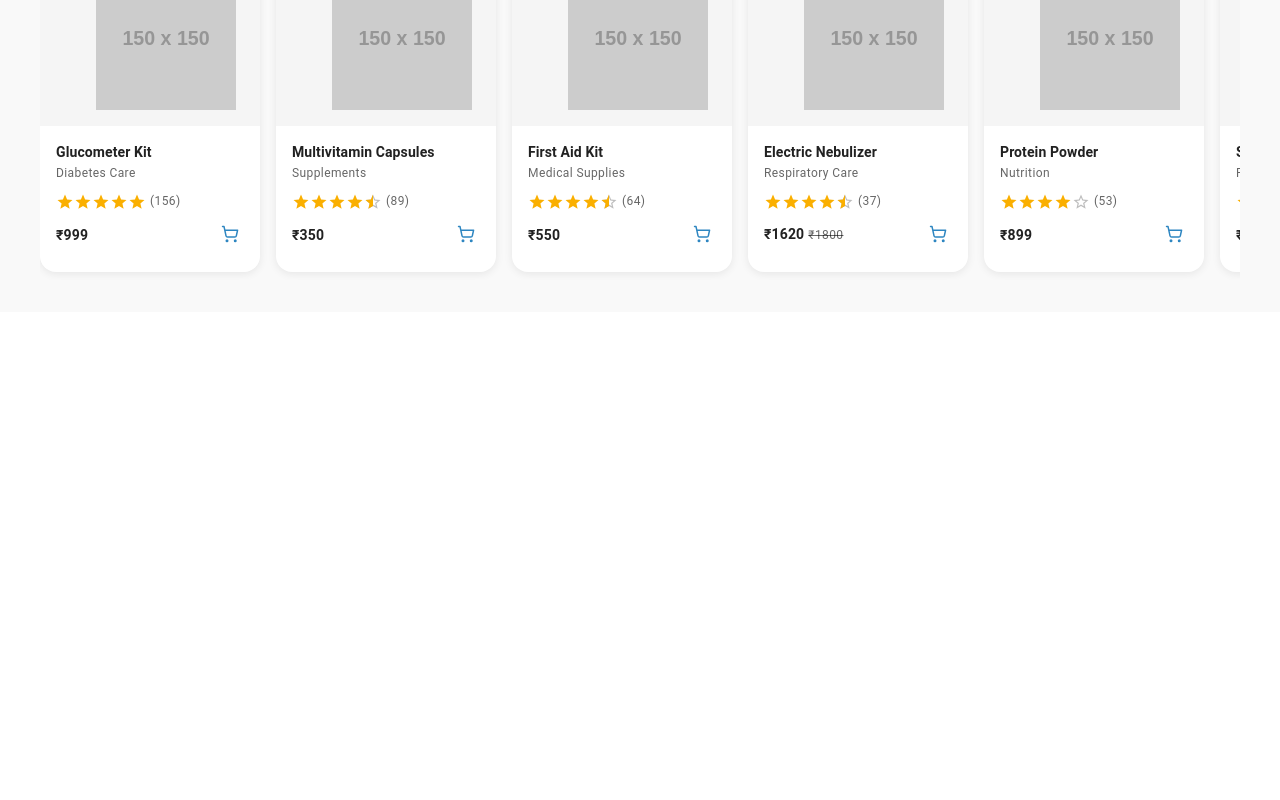
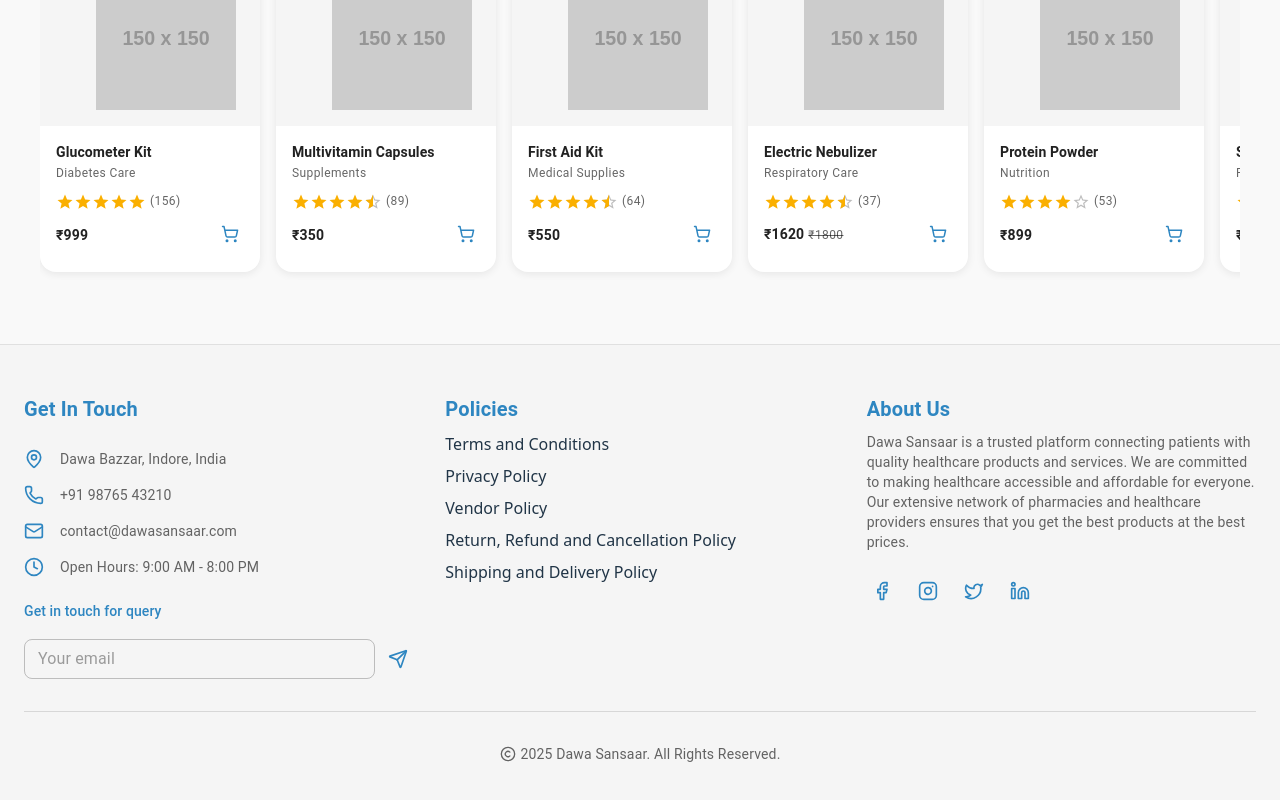
Before and after one commit to Kushkesh-developer/dawasansaar, a React (Vite) app: page / in a window 1280 px wide. Shown: the part 962-1762 px from the top of the page. Before the commit the page ends 1274 px from the top, so only its background shows below. Built offline with nearby package versions, Linux system fonts and the light colour scheme; the HTML template or start-up script is replaced by a standard one.

Commit message:
Footer developed

```diff
--- /dev/null
+++ b/src/components/Footer.jsx
@@ -0,0 +1,158 @@
+import React from "react";
+import {
+    Box,
+    Container,
+    Grid,
+    Typography,
+    Link,
+    TextField,
+    IconButton,
+    Divider,
+    Stack
+} from "@mui/material";
+import {
+    Phone,
+    Mail,
+    MapPin,
+    Clock,
+    Send,
+    Facebook,
+    Instagram,
+    Twitter,
+    Linkedin,
+    Copyright
+} from "lucide-react";
+
+const Footer = () => {
+    return (
+        <Box
+            component="footer"
+            sx={{
+                bgcolor: "#f5f5f5",
+                py: 6,
+                mt: 4,
+                borderTop: "1px solid #e0e0e0"
+            }}
+        >
+            <Container maxWidth="xl">
+                <Grid container spacing={4} direction="row" alignItems="flex-start">
+                    {/* Get In Touch Section */}
+                    <Grid size={{ xs: 12, md: 4 }}>
+                        <Typography variant="h6" color="primary" fontWeight="600" gutterBottom>
+                            Get In Touch
+                        </Typography>
+
+                        <Box sx={{ display: "flex", alignItems: "center", mb: 2, mt: 3 }}>
+                            <MapPin size={20} color="#2E86C1" />
+                            <Typography variant="body2" color="text.secondary" sx={{ ml: 2 }}>
+                                Dawa Bazzar, Indore, India
+                            </Typography>
+                        </Box>
+
+                        <Box sx={{ display: "flex", alignItems: "center", mb: 2 }}>
+                            <Phone size={20} color="#2E86C1" />
+                            <Typography variant="body2" color="text.secondary" sx={{ ml: 2 }}>
+                                +91 98765 43210
+                            </Typography>
+                        </Box>
+
+                        <Box sx={{ display: "flex", alignItems: "center", mb: 2 }}>
+                            <Mail size={20} color="#2E86C1" />
+                            <Typography variant="body2" color="text.secondary" sx={{ ml: 2 }}>
+                                contact@dawasansaar.com
+                            </Typography>
+                        </Box>
+
+                        <Box sx={{ display: "flex", alignItems: "center", mb: 2 }}>
+                            <Clock size={20} color="#2E86C1" />
+                            <Typography variant="body2" color="text.secondary" sx={{ ml: 2 }}>
+                                Open Hours: 9:00 AM - 8:00 PM
+                            </Typography>
+                        </Box>
+
+                        <Typography variant="subtitle2" color="primary" sx={{ mt: 3, mb: 2 }}>
+                            Get in touch for query
+                        </Typography>
+                        <Box sx={{ display: "flex", alignItems: "center" }}>
+                            <TextField
+                                placeholder="Your email"
+                                variant="outlined"
+                                size="small"
+                                sx={{
+                                    flexGrow: 1,
+                                    mr: { xs: 0.5, sm: 1 } // smaller gap on small screens
+                                }}
+                            />
+                            <IconButton color="primary" aria-label="send message" size="small">
+                                <Send size={20} />
+                            </IconButton>
+                        </Box>
+
+                    </Grid>
+
+                    {/* Policies Section */}
+                    <Grid size={{ xs: 12, md: 4 }}>
+                        <Typography variant="h6" color="primary" fontWeight="600" gutterBottom>
+                            Policies
+                        </Typography>
+                        <Link href="#" color="inherit" sx={{ display: "block", mb: 1, textDecoration: "none", '&:hover': { color: '#2E86C1' } }}>
+                            Terms and Conditions
+                        </Link>
+                        <Link href="#" color="inherit" sx={{ display: "block", mb: 1, textDecoration: "none", '&:hover': { color: '#2E86C1' } }}>
+                            Privacy Policy
+                        </Link>
+                        <Link href="#" color="inherit" sx={{ display: "block", mb: 1, textDecoration: "none", '&:hover': { color: '#2E86C1' } }}>
+                            Vendor Policy
+                        </Link>
+                        <Link href="#" color="inherit" sx={{ display: "block", mb: 1, textDecoration: "none", '&:hover': { color: '#2E86C1' } }}>
+                            Return, Refund and Cancellation Policy
+                        </Link>
+                        <Link href="#" color="inherit" sx={{ display: "block", mb: 1, textDecoration: "none", '&:hover': { color: '#2E86C1' } }}>
+                            Shipping and Delivery Policy
+                        </Link>
+                    </Grid>
+
+                    {/* About Us Section */}
+                    <Grid size={{ xs: 12, md: 4 }}>
+                        <Typography variant="h6" color="primary" fontWeight="600" gutterBottom>
+                            About Us
+                        </Typography>
+                        <Typography variant="body2" color="text.secondary" paragraph>
+                            Dawa Sansaar is a trusted platform connecting patients with quality healthcare products and services.
+                            We are committed to making healthcare accessible and affordable for everyone. Our extensive
+                            network of pharmacies and healthcare providers ensures that you get the best products at the best prices.
+                        </Typography>
+
+                        {/* Social Media Icons */}
+                        <Stack direction="row" spacing={2} sx={{ mt: 3 }}>
+                            <IconButton color="primary" aria-label="facebook" size="small">
+                                <Facebook size={20} />
+                            </IconButton>
+                            <IconButton color="primary" aria-label="instagram" size="small">
+                                <Instagram size={20} />
+                            </IconButton>
+                            <IconButton color="primary" aria-label="twitter" size="small">
+                                <Twitter size={20} />
+                            </IconButton>
+                            <IconButton color="primary" aria-label="linkedin" size="small">
+                                <Linkedin size={20} />
+                            </IconButton>
+                        </Stack>
+                    </Grid>
+                </Grid>
+
+                <Divider sx={{ my: 4 }} />
+
+                {/* Copyright */}
+                <Box sx={{ textAlign: "center" }}>
+                    <Typography variant="body2" color="text.secondary" display="flex" alignItems="center" justifyContent="center">
+                        <Copyright size={16} style={{ marginRight: "5px" }} />
+                        {new Date().getFullYear()} Dawa Sansaar. All Rights Reserved.
+                    </Typography>
+                </Box>
+            </Container>
+        </Box>
+    );
+};
+
+export default Footer;
--- a/src/pages/Home.jsx
+++ b/src/pages/Home.jsx
@@ -5,6 +5,7 @@ import Navbar from "../components/Navbar/Navbar";
 import HeroBanner from "../components/HeroBanner";
 import ProductCarousel from "../components/ProductCarousel/ProductCarousel";
 import { DISCOUNT_PRODUCTS, POPULAR_PRODUCTS } from "../data/mockProducts";
+import Footer from "../components/Footer";
 
 const HomePage = () => {
   return (
@@ -31,6 +32,7 @@ const HomePage = () => {
         <ProductCarousel title="Popular Products" products={POPULAR_PRODUCTS} />
         {/* Footer will be added later */}
       </Container>
+      <Footer/>
     </Box>
   );
 };
```
